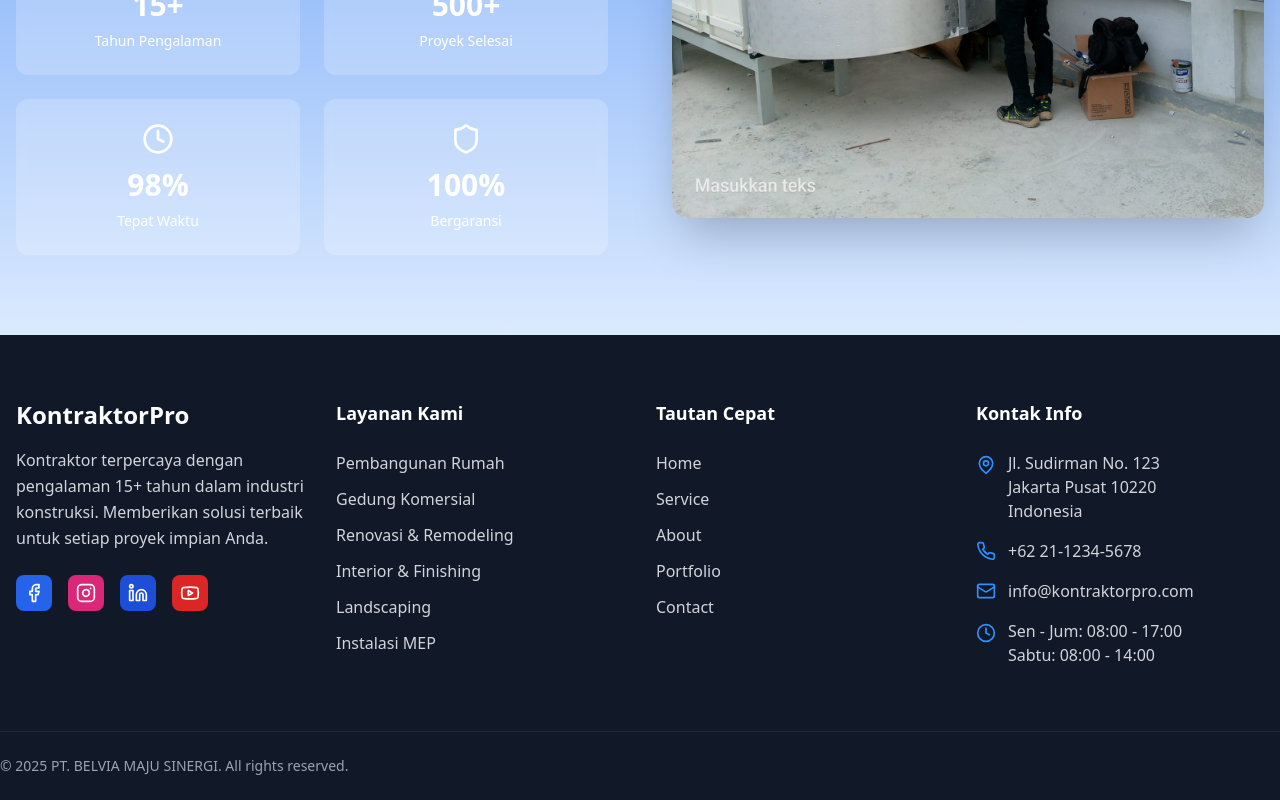
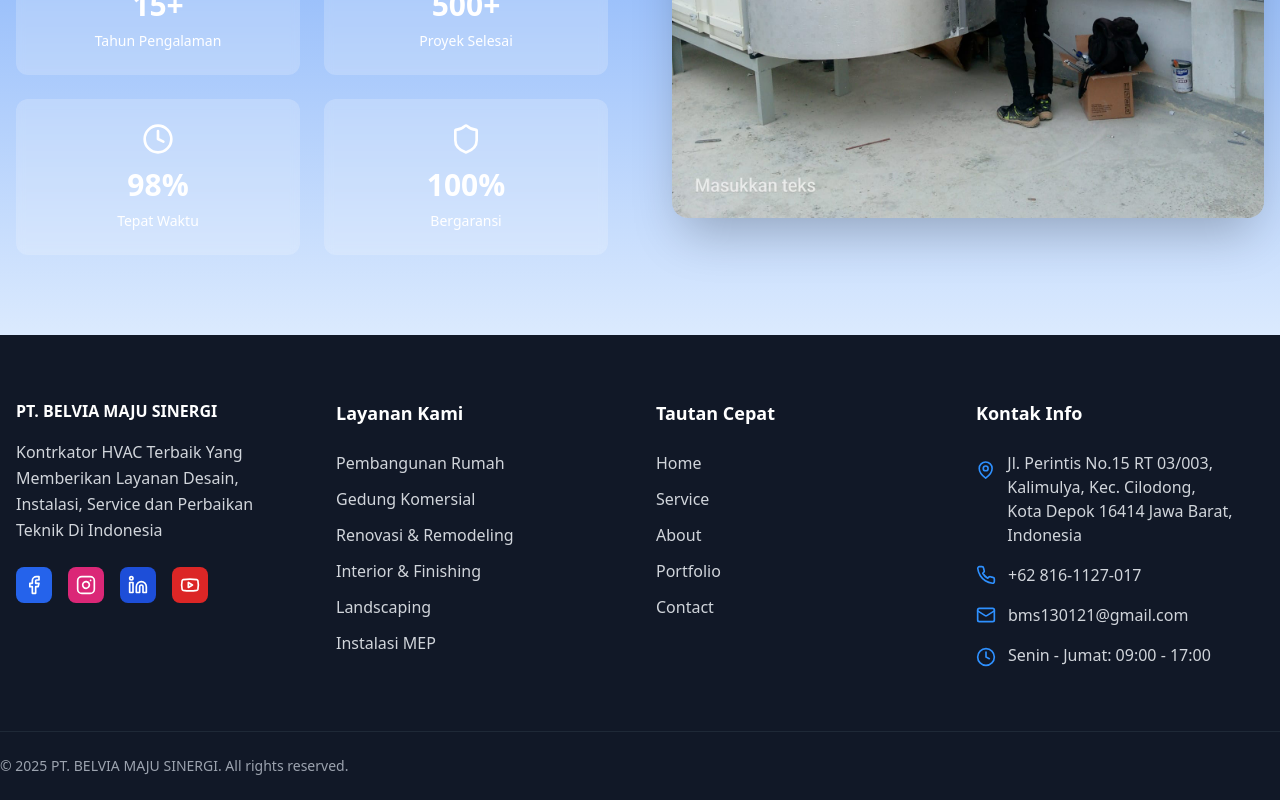
Before and after one commit to zararara07/project-bolt-BMS, a React (Vite) app in the folder project-bolt-BMS/project-bolt-sb1-juxlsaxt/project/: page /about in a window 1280 px wide. Shown: the part 655-1455 px from the top of the page. Built offline with nearby package versions, Linux system fonts and the light colour scheme.

Commit message:
Update Footer.tsx

```diff
--- a/project-bolt-BMS/project-bolt-sb1-juxlsaxt/project/src/components/Footer.tsx
+++ b/project-bolt-BMS/project-bolt-sb1-juxlsaxt/project/src/components/Footer.tsx
@@ -9,12 +9,11 @@ const Footer = () => {
           {/* Company Info */}
           <div className="space-y-6">
             <div>
-              <h3 className="text-2xl font-bold text-white mb-4">
-                KontraktorPro
+              <h3 className="text-1xl font-bold text-white mb-4">
+                PT. BELVIA MAJU SINERGI
               </h3>
               <p className="text-gray-300 leading-relaxed">
-                Kontraktor terpercaya dengan pengalaman 15+ tahun dalam industri konstruksi.
-                Memberikan solusi terbaik untuk setiap proyek impian Anda.
+              Kontrkator HVAC Terbaik Yang Memberikan Layanan Desain, Instalasi, Service dan Perbaikan Teknik Di Indonesia
               </p>
             </div>
             <div className="flex space-x-4">
@@ -107,11 +106,11 @@ const Footer = () => {
             <h4 className="text-lg font-semibold mb-6">Kontak Info</h4>
             <div className="space-y-4">
               <div className="flex items-start space-x-3">
-                <MapPin className="text-[#2e90ff] mt-1" size={20} />
+                <MapPin className="text-[#2e90ff] mt-1" size={30} />
                 <div>
                   <p className="text-gray-300">
-                    Jl. Sudirman No. 123<br />
-                    Jakarta Pusat 10220<br />
+                    Jl. Perintis No.15 RT 03/003, Kalimulya, Kec. Cilodong,<br />
+                    Kota Depok 16414 Jawa Barat, <br />
                     Indonesia
                   </p>
                 </div>
@@ -119,20 +118,19 @@ const Footer = () => {
 
               <div className="flex items-center space-x-3">
                 <Phone className="text-[#2e90ff]" size={20} />
-                <p className="text-gray-300">+62 21-1234-5678</p>
+                <p className="text-gray-300">+62 816-1127-017</p>
               </div>
 
               <div className="flex items-center space-x-3">
                 <Mail className="text-[#2e90ff]" size={20} />
-                <p className="text-gray-300">info@kontraktorpro.com</p>
+                <p className="text-gray-300">bms130121@gmail.com</p>
               </div>
 
               <div className="flex items-start space-x-3">
                 <Clock className="text-[#2e90ff] mt-1" size={20} />
                 <div>
                   <p className="text-gray-300">
-                    Sen - Jum: 08:00 - 17:00<br />
-                    Sabtu: 08:00 - 14:00
+                    Senin - Jumat: 09:00 - 17:00<br />
                   </p>
                 </div>
               </div>
```
